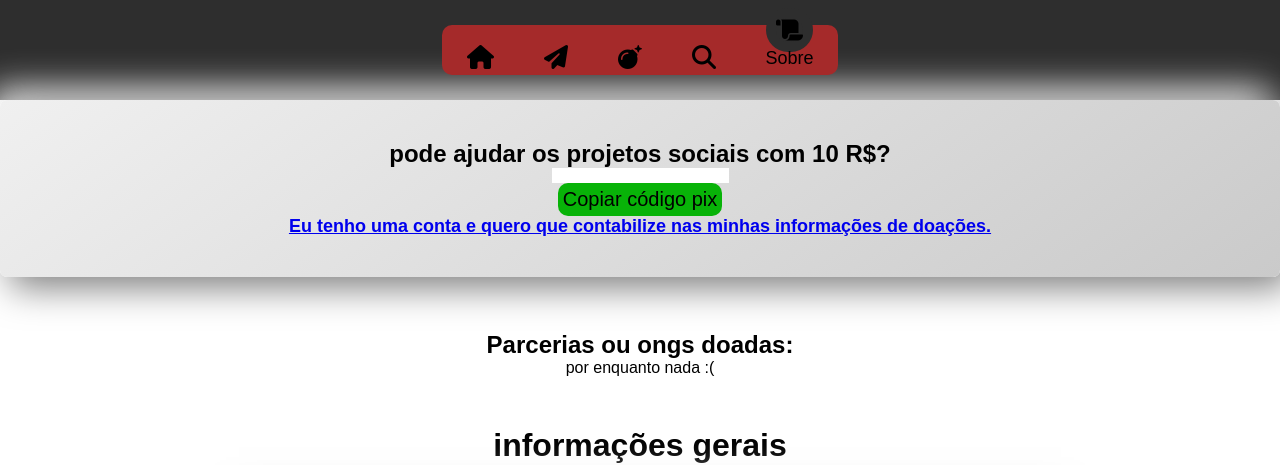
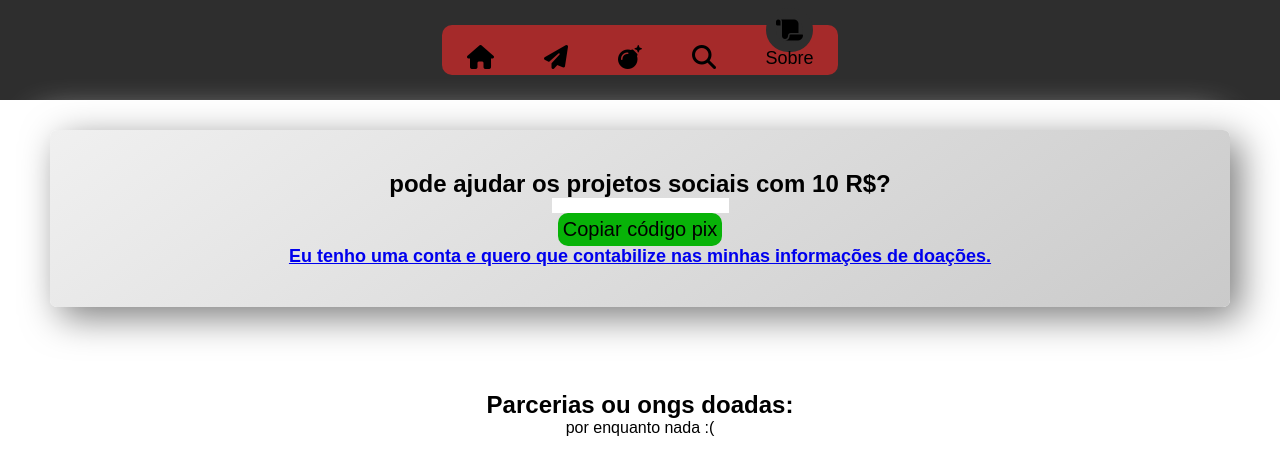
Before and after one commit to MaysonD4rk/MswaregFront, a Node project: template views/aboutUs.ejs in a window 1280 px wide. Shown: the top 465 px of the page. Run offline with Node 20 templates, Linux system fonts and the light colour scheme; the template is opened without the code that fills it, so the values that code supplies are empty; some libraries are stand-ins or nearby versions.

Commit message:
atualização

```diff
--- a/public/css/aboutUs.css
+++ b/public/css/aboutUs.css
@@ -56,6 +56,7 @@
     box-shadow: 10px 10px 37px #7b7b7b,
         -10px -10px 37px #ffffff;
     padding: 40px;
+    margin: 30px 50px;
 }
 
 /*//////mswareg////////*/
```
